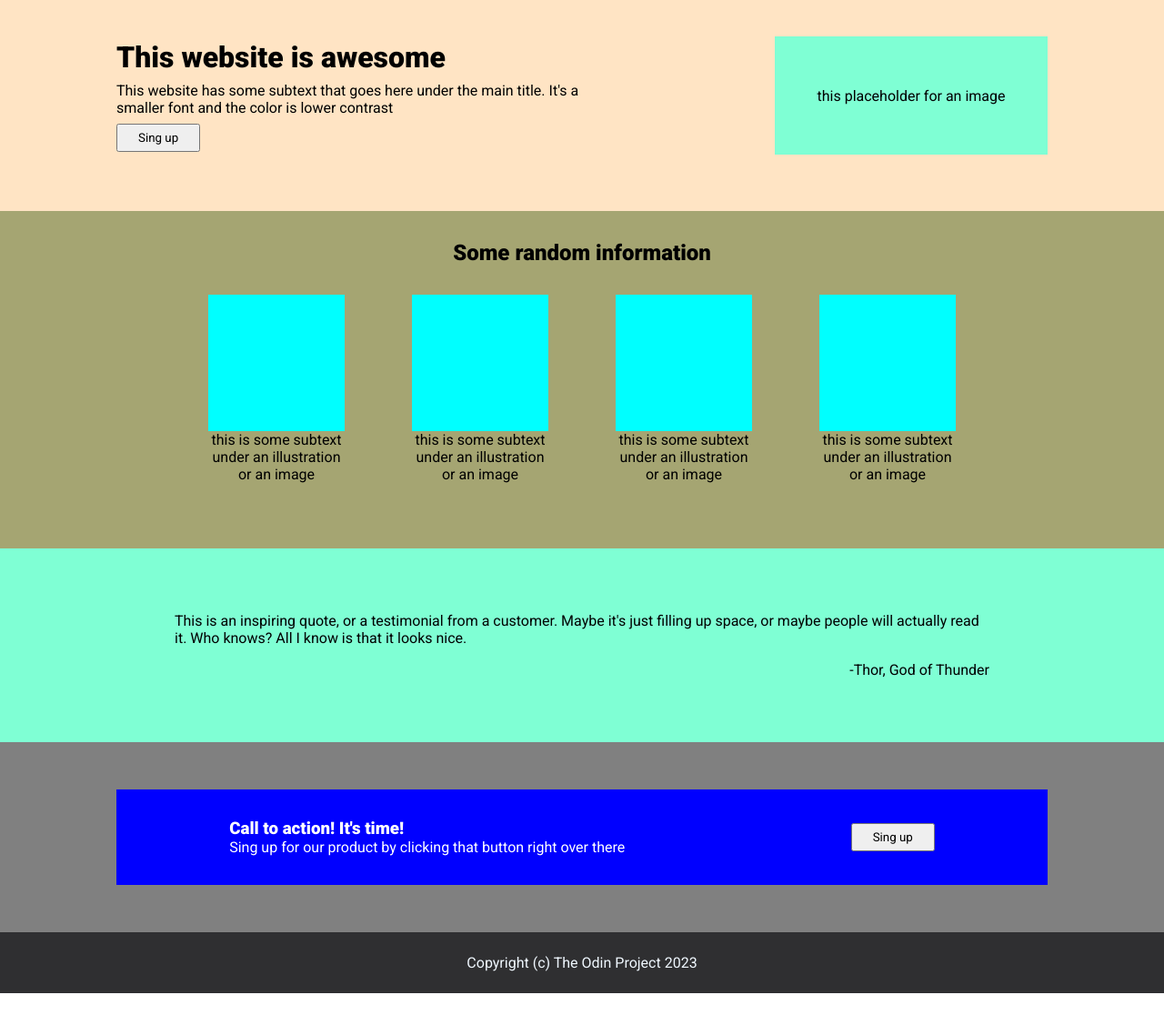
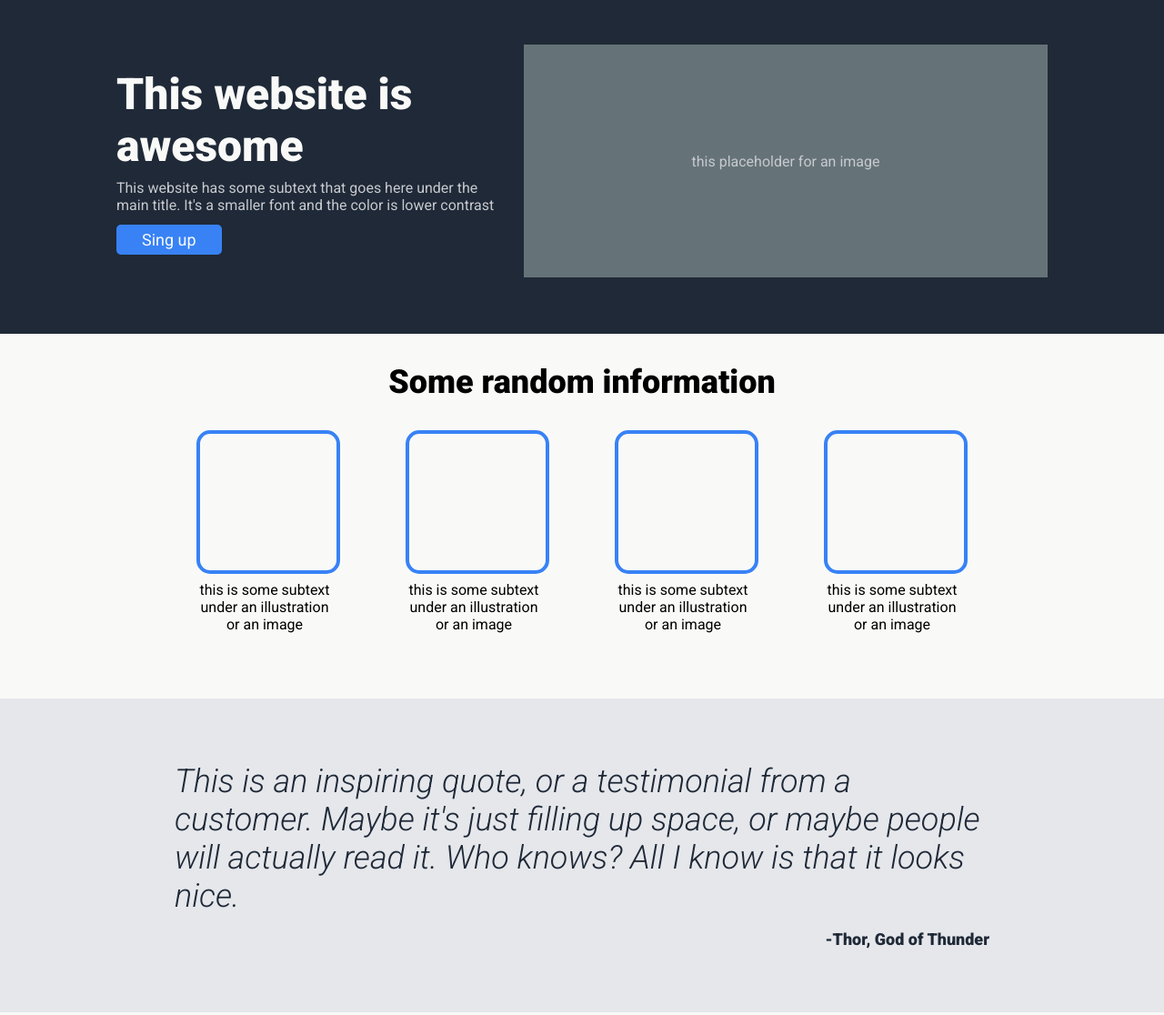
Before and after one commit to webDevPikaChoo/odin-awesome-website, a plain HTML site: page index.html in a window 1280 px wide. Shown: the part 43-1159 px from the top of the page at 91% size. Before the commit the page ends 1135 px from the top, so only its background shows below. Drawn offline with Linux system fonts and the light colour scheme.

Commit message:
add style

```diff
--- a/index.html
+++ b/index.html
@@ -7,7 +7,7 @@
     </head>
 
     <body>
-        <div class="chunk1">
+        <div class="chunk1 text-color">
             <div class="sub-chunk1">
                 <div class="nav-bar">
                     <div class="logo">Header Logo</div>
@@ -20,11 +20,11 @@
                 <div class="welcome-container">
                     <div class="welcome-form">
                         <h1>This website is awesome</h1>
-                        <p class="welcome-text">This website has some subtext that goes here under the main title. It's a smaller font and the color is lower contrast</p>
-                        <button>Sing up</button>
+                        <p class="welcome-text sub-text">This website has some subtext that goes here under the main title. It's a smaller font and the color is lower contrast</p>
+                        <button class="text-color">Sing up</button>
                     </div>
                     <div class="placeholder">
-                        <div class="placeholder-img">this placeholder for an image</div>
+                        <div class="placeholder-img sub-text">this placeholder for an image</div>
                     </div>
                 </div>
                 </div>
@@ -59,17 +59,17 @@
             </div>
         </div>
 
-        <div class="chunk4">
+        <div class="chunk4 text-color">
             <div class="sub-chunk4">
                 <div class="call-to-action">
                     <h3>Call to action! It's time!</h3>
-                    <p>Sing up for our product by clicking that button right over there</p>
+                    <p class="sub-text">Sing up for our product by clicking that button right over there</p>
                 </div>
-                <button>Sing up</button>
+                <button class="button2 text-color">Sing up</button>
             </div>
         </div>
 
-        <footer>
+        <footer class="sub-text">
             Copyright (c) The Odin Project 2023
         </footer>
     </body>
--- a/style.css
+++ b/style.css
@@ -7,7 +7,7 @@ p welcome 18 px #E5E7EB
 logo 24px #F9FAF8
 
 button #3882F6
-info-text 36px 900 #1F2937
+h2 36px 900 #1F2937
 
 quote bg #E5E7EB
 p quote 36px 300 italic #1F2937
@@ -21,8 +21,52 @@ p quote 36px 300 italic #1F2937
     list-style-type: none;
 }
 
+footer, .chunk1 {
+    background-color: #1F2937;
+}
+
+ul, .sub-text {
+    color: #c7c9ce;
+}
+
+.logo, .thor {
+    font-weight: 900;
+}
+
+button, .sub-chunk4 {
+    background-color: #3882F6;
+}
+
+button, .thor {
+    font-size: 18px;
+}
+
+.chunk2, .chunk4 {
+    background-color: #F9FAF8;
+}
+
+button, .sub-chunk4 {
+    border-radius: 5px;
+}
+
+.text-color {
+    color: #F9FAF8;
+}
+
+h3, .logo {
+    font-size: 24px;
+}
+
+h1 {
+    font-size: 48px;
+    font-weight: 900;
+}
+
+h2 {
+    font-size: 36px;
+}
+
 .chunk1 {
-    background-color: bisque;
     display: flex;
     flex-direction: column;
     align-items: center;
@@ -51,30 +95,28 @@ ul {
     display: flex;
     justify-content: space-between;
     align-items: center;
+    gap: 32px;
 }
 
 .welcome-form {
     flex-basis: 50%;
-
 }
 
 .welcome-text {
-    margin: 8px 0;
+    margin: 8px 0 12px;
 }
 
 .placeholder-img {
-    background-color: aquamarine;
-    height: 130px;
-    width: 300px;
+    height: 20vw;
+    width: 45vw;
+    background-color: rgb(101, 115, 121);
     display: flex;
     justify-content: center;
     align-items: center;
-    flex-shrink: 0;
 }
 
 .chunk2 {
     padding: 32px 0 72px;
-    background-color: rgb(165, 165, 114);
     display: flex;
     flex-direction: column;
     align-items: center;
@@ -85,12 +127,16 @@ ul {
     width: 70%;
     display: flex;
     justify-content: space-around;
+    flex-wrap: wrap;
+    gap: 24px;
 }
 
 .img {
-    background-color: aqua;
     width: 150px;
     height: 150px;
+    border: 4px solid #3882F6;
+    border-radius: 15px;
+    margin-bottom: 8px;
 }
 
 .info-text {
@@ -99,7 +145,7 @@ ul {
 }
 
 .chunk3 {
-    background-color: aquamarine;
+    background-color: #E5E7EB;
     display: flex;
     justify-content: center;
     align-items: center;
@@ -108,9 +154,16 @@ ul {
 .sub-chunk3 {
     padding: 70px 0;
     width: 70%;
+    color: #1F2937;
     display: flex;
     flex-direction: column;
     gap: 16px;
+}
+
+.quote {
+    font-size: 36px;
+    font-style: italic;
+    font-weight: 300;
 }
 
 .thor {
@@ -118,16 +171,14 @@ ul {
 }
 
 .chunk4 {
-    padding: 52px 0;
-    background-color: gray;
+    padding: 72px 0;
     display: flex;
     justify-content: center;
     align-items: center;
 }
 
 .sub-chunk4 {
-    padding: 32px 0;
-    background-color: blue;
+    padding: 32px 64px;
     width: 80%;
     display: flex;
     justify-content: space-around;
@@ -141,13 +192,17 @@ ul {
 }
 
 button {
-    padding: 6px 22px;
+    padding: 6px 28px;
+    border: none;
     flex-shrink: 0;
+}
+
+.button2 {
+    border: 2px solid #F9FAF8;
 }
 
 footer {
     padding: 24px 0;
-    background-color: rgb(47, 47, 49);
     color: aliceblue;
     display: flex;
     justify-content: center;
```
